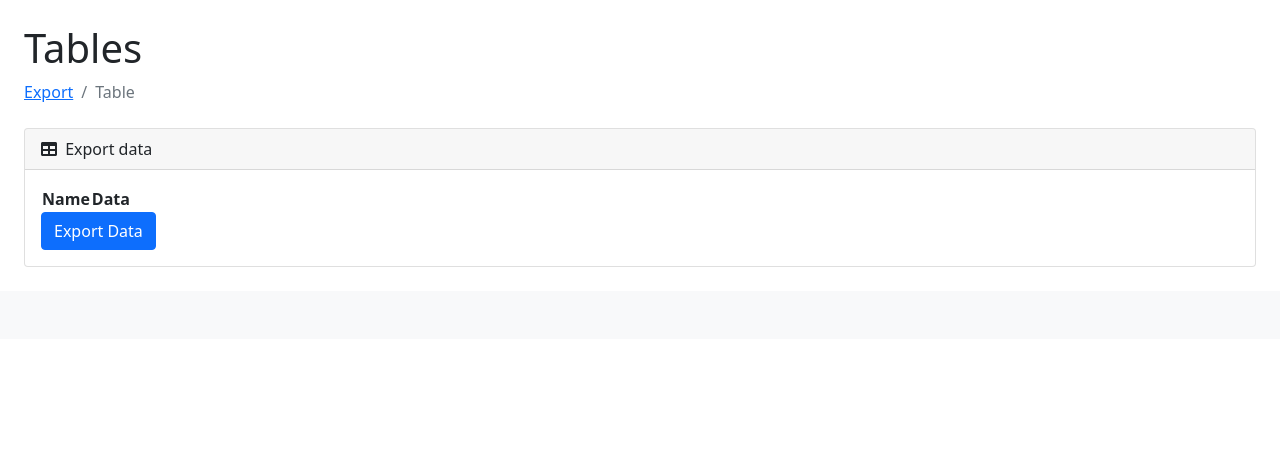
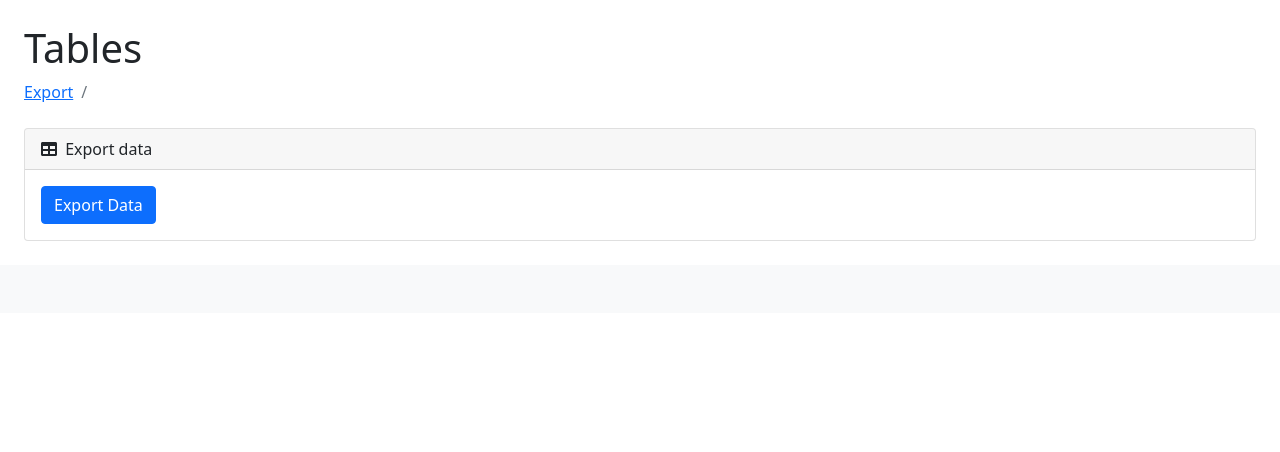
Before and after one commit to goheesheng/Infosec_Project, a Flask app: template templates/export.html in a window 1280 px wide. Shown: the top 452 px of the page. Run offline with Flask 2, Linux system fonts and the light colour scheme; the template is opened without the code that fills it, so the values that code supplies are empty; parts of the project's set-up code (start-up, migrations or seed data) failed here and were passed over; some libraries are stand-ins or nearby versions.

Commit message:
Removed data table for export

```diff
--- a/templates/export.html
+++ b/templates/export.html
@@ -5,7 +5,7 @@
         <h1 class="mt-4">Tables</h1>
         <ol class="breadcrumb mb-4">
             <li class="breadcrumb-item"><a href="#">Export</a></li>
-            <li class="breadcrumb-item active">Table</li>
+            <li class="breadcrumb-item active"></li>
         </ol>
         <div class="card mb-4">
             <div class="card-header">
@@ -13,20 +13,6 @@
                 Export data
             </div>
             <div class="card-body">
-                <table id="datatablesSimple">
-                    <thead>
-                        <tr>
-                            <th>Name</th>
-                            <th>Data</th>
-                        </tr>
-                    </thead>
-                    {% for result in results %}
-                    <tr>
-                        <td>{{ result['patient_id'] }}</td>
-                        <td><a href="/data/{{ result['patient_id'] }}">data</a></td>
-                    </tr>
-                    {% endfor %}
-                </table>
                 <a href="/exportdata"><button type="submit" class="btn btn-primary">Export Data</button></a>
             </div>
         </div>
```
